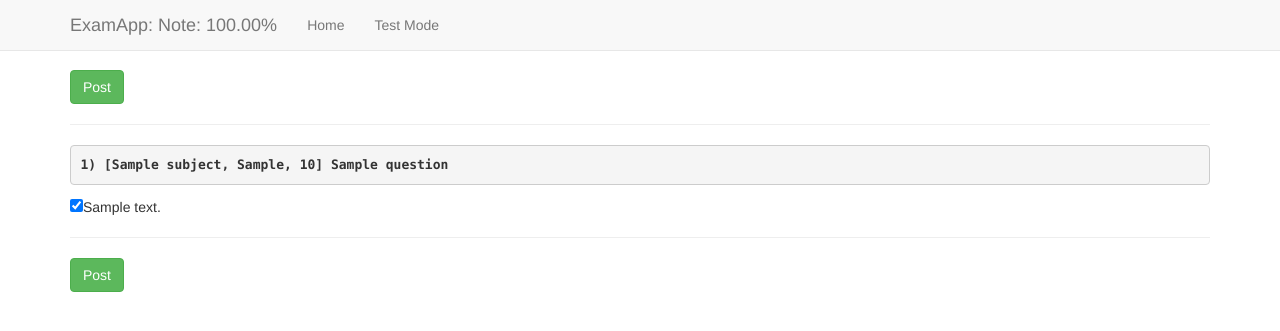
After one commit to sebasgoldberg/exam, a Django app: page /examapp/1/question/ in a window 1280 px wide. The commit adds this page. Shown: the top 331 px of the page. Run offline with Django 3.2, Linux system fonts and the light colour scheme; tables that the repository leaves empty hold one stand-in row (values such as "Sample post"); parts of the project's set-up code (start-up, migrations or seed data) failed here and were passed over; some libraries are stand-ins or nearby versions.

Commit message:
Implemented question mode test.

```diff
--- a/examapp/models.py
+++ b/examapp/models.py
@@ -137,6 +137,12 @@ class TestModel(models.Model):
             raise QuestionsQuantityError('The expected questions %s is different than the generated questions %s.'
                 % (self.questions, total_questions))
 
+        i = 1
+        for q in t.testquestion_set.all():
+            q.question_number = i
+            q.save()
+            i = i + 1
+
         return t
 
 class TestModelSubject(models.Model):
@@ -207,6 +213,7 @@ class Test(models.Model):
 class TestQuestion(models.Model):
     ref_question = models.ForeignKey(Question, verbose_name=_(u'Question'))
     test = models.ForeignKey(Test, verbose_name=_(u'Test'))
+    question_number = models.PositiveSmallIntegerField(verbose_name=_(u'Question number'), null=True, blank=True)
 
     def create_test_answers(self):
         for a in self.ref_question.answer_set.all().order_by('?'):
@@ -215,6 +222,20 @@ class TestQuestion(models.Model):
                 test_question = self
             )
 
+    def get_previous_question_id(self):
+        from django.db.models import Max
+        previous_questions = self.test.testquestion_set.filter(id__lt=self.id)
+        if not previous_questions.exists():
+            raise TestQuestion.DoesNotExist()
+        return previous_questions.aggregate(Max('id'))['id__max']
+
+    def get_next_question_id(self):
+        from django.db.models import Min
+        next_questions = self.test.testquestion_set.filter(id__gt=self.id)
+        if not next_questions.exists():
+            raise TestQuestion.DoesNotExist()
+        return next_questions.aggregate(Min('id'))['id__min']
+
 class TestAnswer(models.Model):
     ref_answer = models.ForeignKey(Answer, verbose_name=_(u'Answer'))
     test_question = models.ForeignKey(TestQuestion, verbose_name=_(u'Test Question'))
--- /dev/null
+++ b/examapp/templates/examapp/base.html
@@ -0,0 +1,83 @@
+
+<!DOCTYPE html>
+<html>
+<head>
+  <meta charset="utf-8">
+  <meta name="viewport" content="width=device-width, initial-scale=1">
+  <link rel="stylesheet" href="http://maxcdn.bootstrapcdn.com/bootstrap/3.2.0/css/bootstrap.min.css">
+  <style>
+    pre{
+      white-space:pre-wrap;
+      }
+    body {
+        padding-top: 70px;
+    }
+  </style>
+</head>
+<body>
+
+<nav class="navbar navbar-default navbar-fixed-top">
+      <div class="container">
+        <div class="navbar-header">
+          <button type="button" class="navbar-toggle collapsed" data-toggle="collapse" data-target="#navbar" aria-expanded="false" aria-controls="navbar">
+            <span class="sr-only">Toggle navigation</span>
+            <span class="icon-bar"></span>
+            <span class="icon-bar"></span>
+            <span class="icon-bar"></span>
+          </button>
+          <a class="navbar-brand" >ExamApp: Note: {{note|floatformat:2}}%</a>
+        </div>
+        <div id="navbar" class="navbar-collapse collapse">
+          <ul class="nav navbar-nav">
+            <li><a href="/">Home</a></li>
+            {% block aditional_menu %}
+            <li><a id='test_form_submit' href="#">Post and Get Test Note</a></li>
+          <!--
+            <li class="dropdown">
+              <a href="#" class="dropdown-toggle" data-toggle="dropdown" role="button" aria-haspopup="true" aria-expanded="false">Dropdown <span class="caret"></span></a>
+              <ul class="dropdown-menu">
+                <li><a href="#">Action</a></li>
+                <li><a href="#">Another action</a></li>
+                <li><a href="#">Something else here</a></li>
+                <li role="separator" class="divider"></li>
+                <li class="dropdown-header">Nav header</li>
+                <li><a href="#">Separated link</a></li>
+                <li><a href="#">One more separated link</a></li>
+              </ul>
+            </li>
+          -->
+            {%endblock%}
+          </ul>
+          <ul class="nav navbar-nav navbar-right">
+          </ul>
+        </div><!--/.nav-collapse -->
+      </div>
+    </nav>
+
+
+<div class="container">
+<form id='test_form'
+    {% block test_form_action %}action="/examapp/{{test.id}}/result/"{% endblock %} method="post">
+    {% csrf_token %}
+    {% block test_form_content %}
+      <hr>
+      {% for q in test.testquestion_set.all %}
+          {% include 'examapp/question.inc.html' with q=q %}
+          <hr>
+      {% endfor %}
+    {% endblock %}
+</form>
+</div>
+
+<script src="https://ajax.googleapis.com/ajax/libs/jquery/1.12.4/jquery.min.js"></script>
+<script src="https://getbootstrap.com/dist/js/bootstrap.min.js"></script>
+
+<script>
+  $(function(){
+    $('#test_form_submit').click(function(){
+      $('#test_form').submit();
+      });
+    });
+</script>
+</body>
+</html>
--- /dev/null
+++ b/examapp/templates/examapp/question.html
@@ -0,0 +1,29 @@
+{% extends 'examapp/base.html'%}
+
+{% block aditional_menu %}
+<li><a href="/examapp/{{tq.test.id}}/test/">Test Mode</a></li>
+{% endblock %}
+
+{% block test_form_action %}
+action="/examapp/{{tq.id}}/question/"
+{% endblock %}
+
+{% block test_form_content %}
+    {% if previous_test_question > 0%}
+      <a class='btn btn-default' role='button' href="/examapp/{{previous_test_question}}/question/">Previous</a>
+    {% endif %}
+    <input class='btn btn-success' type='submit' value='Post' />
+    {% if next_test_question > 0%}
+      <a class='btn btn-default' role='button' href="/examapp/{{next_test_question}}/question/">Next</a>
+    {% endif %}
+    <hr>
+    {% include 'examapp/question.inc.html' with q=tq %}
+    <hr>
+    {% if previous_test_question > 0%}
+      <a class='btn btn-default' role='button' href="/examapp/{{previous_test_question}}/question/">Previous</a>
+    {% endif %}
+    <input class='btn btn-success' type='submit' value='Post' />
+    {% if next_test_question > 0%}
+      <a class='btn btn-default' role='button' href="/examapp/{{next_test_question}}/question/">Next</a>
+    {% endif %}
+{% endblock %}
--- /dev/null
+++ b/examapp/templates/examapp/question.inc.html
@@ -0,0 +1,5 @@
+<a href='/examapp/{{q.id}}/question/'><h3><strong><pre>{{q.question_number}}) [{{ q.ref_question.subject }}, {{ q.ref_question.manual }}, {{ q.ref_question.page }}] {{q.ref_question.question}}</pre></strong></h3></a>
+{% for a in q.testanswer_set.all %}
+    <input type=checkbox name='A{{a.id}}'
+        {% if a.is_correct %}checked=checked{% endif %} id='id_A{{a.id}}'>{{a.ref_answer.answer}}</input><br/>
+{% endfor %}
--- a/examapp/urls.py
+++ b/examapp/urls.py
@@ -7,4 +7,5 @@ urlpatterns = [
     url(r'^(?P<test_model_id>[0-9]+)/new/$', views.new, name='new'),
     url(r'^(?P<test_id>[0-9]+)/test/$', views.test, name='test'),
     url(r'^(?P<test_id>[0-9]+)/result/$', views.result, name='result'),
+    url(r'^(?P<test_question_id>[0-9]+)/question/$', views.question, name='question'),
     ]
--- a/examapp/views.py
+++ b/examapp/views.py
@@ -6,6 +6,13 @@ from django.shortcuts import redirect
 
 from examapp.models import *
 from examapp.forms import *
+
+def add_test_to_last_tests(request, test_id):
+    last_tests = request.session.get('last_tests', [])
+    if test_id in last_tests:
+        return
+    last_tests.insert(0,test_id)
+    request.session['last_tests'] = last_tests
 
 def index(request):
     template = loader.get_template('examapp/index.html')
@@ -18,9 +25,7 @@ def index(request):
 def new(request, test_model_id):
     tm = TestModel.objects.get(id=test_model_id)
     t = tm.create_test()
-    last_tests = request.session.get('last_tests', [])
-    last_tests.insert(0,t.id)
-    request.session['last_tests'] = last_tests
+    add_test_to_last_tests(request, t.id)
     return redirect('test', test_id=t.id)
 
 def test(request, test_id):
@@ -30,7 +35,6 @@ def test(request, test_id):
         'test': Test.objects.get(id=test_id),
         }
     return HttpResponse(template.render(context, request))
-
 
 from django.db import transaction
 
@@ -54,3 +58,33 @@ def result(request, test_id):
         }
 
     return HttpResponse(template.render(context, request))
+
+
+def question(request, test_question_id):
+    tq = TestQuestion.objects.get(id=test_question_id)
+    if request.method == 'POST':
+        f = TestForm(tq.test, request.POST)
+        if f.is_valid():
+            for a in tq.testanswer_set.all():
+                a.is_correct = f.cleaned_data['A%s'%a.id]
+                a.save()
+            tq.refresh_from_db()
+
+    try:
+        previous_test_question = tq.get_previous_question_id()
+    except TestQuestion.DoesNotExist:
+        previous_test_question = 0
+    try:
+        next_test_question = tq.get_next_question_id()
+    except TestQuestion.DoesNotExist:
+        next_test_question = 0
+    note = tq.test.get_test_note()
+    template = loader.get_template('examapp/question.html')
+    context = {
+        'note': note * 100,
+        'tq': tq,
+        'previous_test_question': previous_test_question,
+        'next_test_question': next_test_question
+        }
+
+    return HttpResponse(template.render(context, request))
```
Also changed, not shown: examapp/templates/examapp/test.html (+1 -82 lines), examapp/migrations/0004_testquestion_question_number.py (added).
